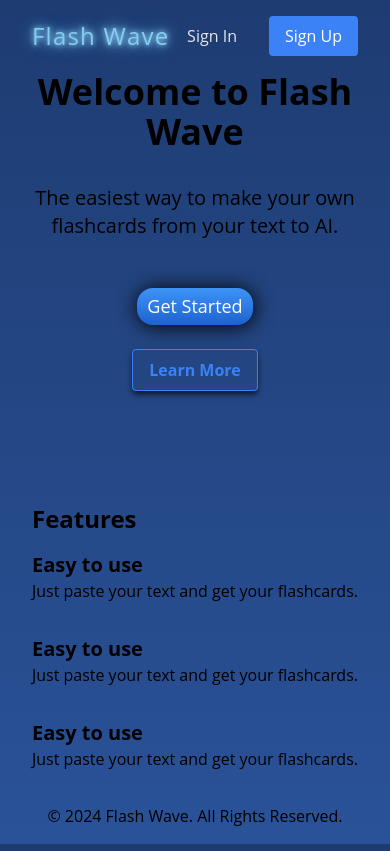
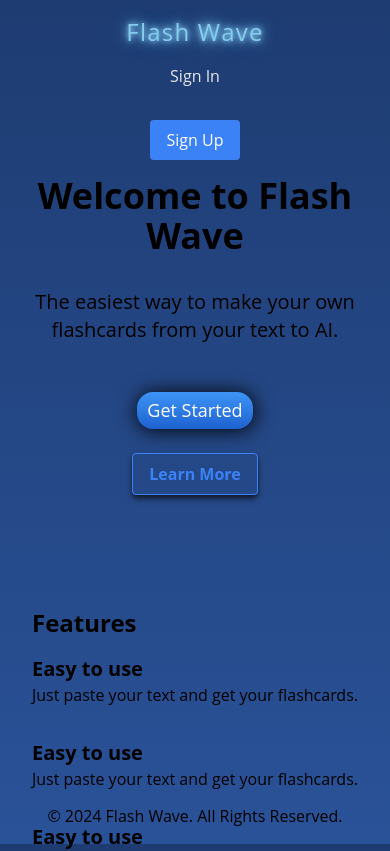
Before and after one commit to Calypso90/flashcard-saas, a Next.js app: page / in a window 390 px wide. Shown: the top 851 px of the page. Built offline with nearby package versions, Linux system fonts and the light colour scheme; no server answers.

Commit message:
chore: Update Navbar component with responsive layout and typing animation

```diff
--- a/app/components/Navbar.jsx
+++ b/app/components/Navbar.jsx
@@ -4,17 +4,17 @@ import '../globals.css';
 
 export default function Navbar() {
   return (
-    <nav className="flex items-center justify-between py-4 px-8">
-      <div className="flex">
+        <nav className="flex flex-col sm:flex-row items-center justify-between py-4 px-8">
+      <div className="flex mb-4 sm:mb-0">
         <Link href="/" className="text-2xl tracking-wider">
-        <span className="typing-text">
+          <span className="typing-text">
             {Array.from("Flash\u00A0Wave").map((char, index) => (
               <span key={index} className="typing-letter">{char}</span>
             ))}
           </span>
         </Link>
       </div>
-      <div className="flex items-center space-x-4 gap-4">
+      <div className="flex flex-col sm:flex-row items-center space-y-4 sm:space-y-0 sm:space-x-4 gap-4">
         <SignedIn>
           <Link href="/dashboard" className="text-gray-200 text-xl hover:text-blue-300">
             Dashboard
@@ -25,7 +25,7 @@ export default function Navbar() {
           <Link href="/sign-in" className="text-gray-200 hover:text-blue-300">
             Sign In
           </Link>
-          <Link href="/sign-up" className="bg-blue-500  hover:bg-blue-600 text-white px-4 py-2 rounded">
+          <Link href="/sign-up" className="bg-blue-500 hover:bg-blue-600 text-white px-4 py-2 rounded">
             Sign Up
           </Link>
         </SignedOut>
```
